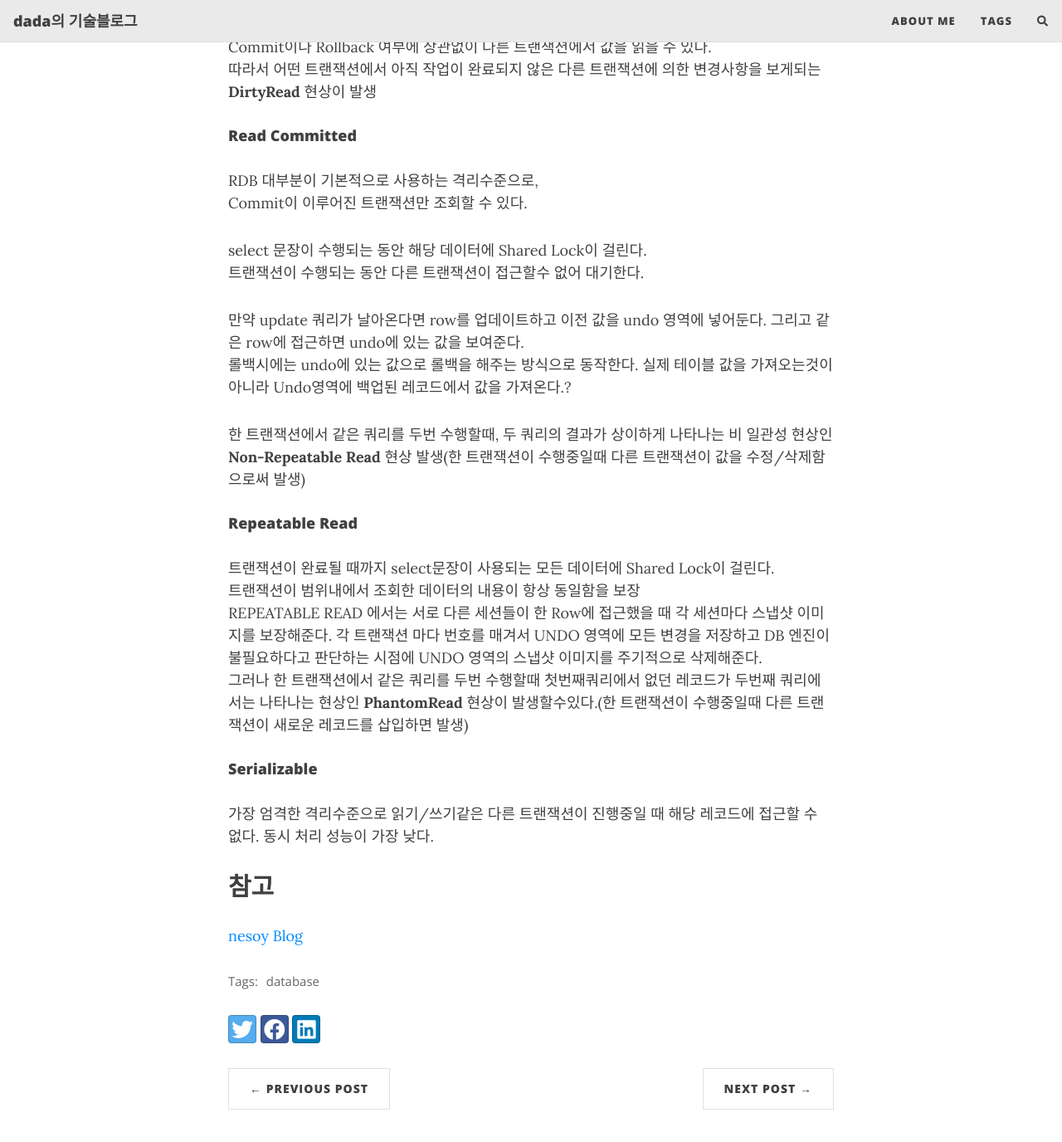
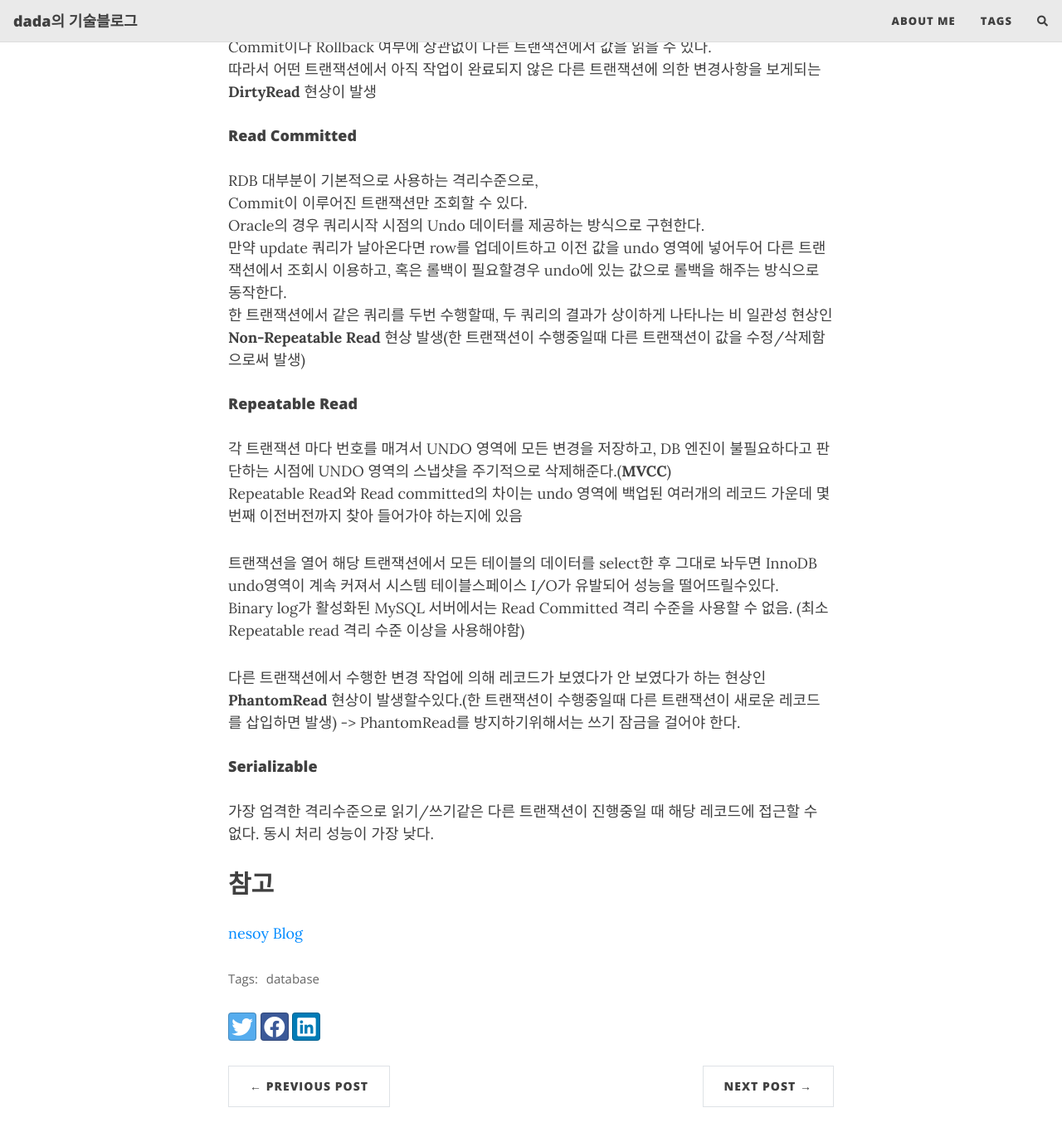
Before and after one commit to tajon1030/tajon1030.github.io, a Jekyll site: the page built from _posts/2022-10-15-transaction-isolation-leve.md, in a window 1280 px wide and 1400 px high, scrolled down 640 px. Shown: the top 1376 px of the window at 83% size. Built offline with Jekyll 4.4.1, drawn with Linux system fonts in a browser that asks for light colours; nearby versions of some CDN libraries; comment, search, counter and statistics services are not loaded.

Commit message:
post 수정

```diff
--- a/_posts/2022-10-15-transaction-isolation-leve.md
+++ b/_posts/2022-10-15-transaction-isolation-leve.md
@@ -24,22 +24,18 @@ Commit이나 Rollback 여부에 상관없이 다른 트랜잭션에서 값을
 #### Read Committed
 RDB 대부분이 기본적으로 사용하는 격리수준으로,
 Commit이 이루어진 트랜잭션만 조회할 수 있다.
-
-select 문장이 수행되는 동안 해당 데이터에 Shared Lock이 걸린다.
-트랜잭션이 수행되는 동안 다른 트랜잭션이 접근할수 없어 대기한다.
-
-만약 update 쿼리가 날아온다면 row를 업데이트하고 이전 값을 undo 영역에 넣어둔다. 그리고 같은 row에 접근하면 undo에 있는 값을 보여준다.
-롤백시에는 undo에 있는 값으로 롤백을 해주는 방식으로 동작한다.
-실제 테이블 값을 가져오는것이 아니라 Undo영역에 백업된 레코드에서 값을 가져온다.?
-
-
+Oracle의 경우 쿼리시작 시점의 Undo 데이터를 제공하는 방식으로 구현한다.
+만약 update 쿼리가 날아온다면 row를 업데이트하고 이전 값을 undo 영역에 넣어두어 다른 트랜잭션에서 조회시 이용하고, 혹은 롤백이 필요할경우 undo에 있는 값으로 롤백을 해주는 방식으로 동작한다.
 한 트랜잭션에서 같은 쿼리를 두번 수행할때, 두 쿼리의 결과가 상이하게 나타나는 비 일관성 현상인 **Non-Repeatable Read** 현상 발생(한 트랜잭션이 수행중일때 다른 트랜잭션이 값을 수정/삭제함으로써 발생)
 
 #### Repeatable Read
-트랜잭션이 완료될 때까지 select문장이 사용되는 모든 데이터에 Shared Lock이 걸린다.
-트랜잭션이 범위내에서 조회한 데이터의 내용이 항상 동일함을 보장
-REPEATABLE READ 에서는 서로 다른 세션들이 한 Row에 접근했을 때 각 세션마다 스냅샷 이미지를 보장해준다. 각 트랜잭션 마다 번호를 매겨서 UNDO 영역에 모든 변경을 저장하고 DB 엔진이 불필요하다고 판단하는 시점에 UNDO 영역의 스냅샷 이미지를 주기적으로 삭제해준다.
-그러나 한 트랜잭션에서 같은 쿼리를 두번 수행할때 첫번째쿼리에서 없던 레코드가 두번째 쿼리에서는 나타나는 현상인 **PhantomRead** 현상이 발생할수있다.(한 트랜잭션이 수행중일때 다른 트랜잭션이 새로운 레코드를 삽입하면 발생)
+각 트랜잭션 마다 번호를 매겨서 UNDO 영역에 모든 변경을 저장하고, DB 엔진이 불필요하다고 판단하는 시점에 UNDO 영역의 스냅샷을 주기적으로 삭제해준다.(**MVCC**)
+Repeatable Read와 Read committed의 차이는 undo 영역에 백업된 여러개의 레코드 가운데 몇 번째 이전버전까지 찾아 들어가야 하는지에 있음
+
+트랜잭션을 열어 해당 트랜잭션에서 모든 테이블의 데이터를 select한 후 그대로 놔두면 InnoDB undo영역이 계속 커져서 시스템 테이블스페이스 I/O가 유발되어 성능을 떨어뜨릴수있다.
+Binary log가 활성화된 MySQL 서버에서는 Read Committed 격리 수준을 사용할 수 없음. (최소 Repeatable read 격리 수준 이상을 사용해야함)
+
+다른 트랜잭션에서 수행한 변경 작업에 의해 레코드가 보였다가 안 보였다가 하는 현상인 **PhantomRead** 현상이 발생할수있다.(한 트랜잭션이 수행중일때 다른 트랜잭션이 새로운 레코드를 삽입하면 발생) -> PhantomRead를 방지하기위해서는 쓰기 잠금을 걸어야 한다.
 
 #### Serializable
 가장 엄격한 격리수준으로 읽기/쓰기같은 다른 트랜잭션이 진행중일 때 해당 레코드에 접근할 수 없다.
```
